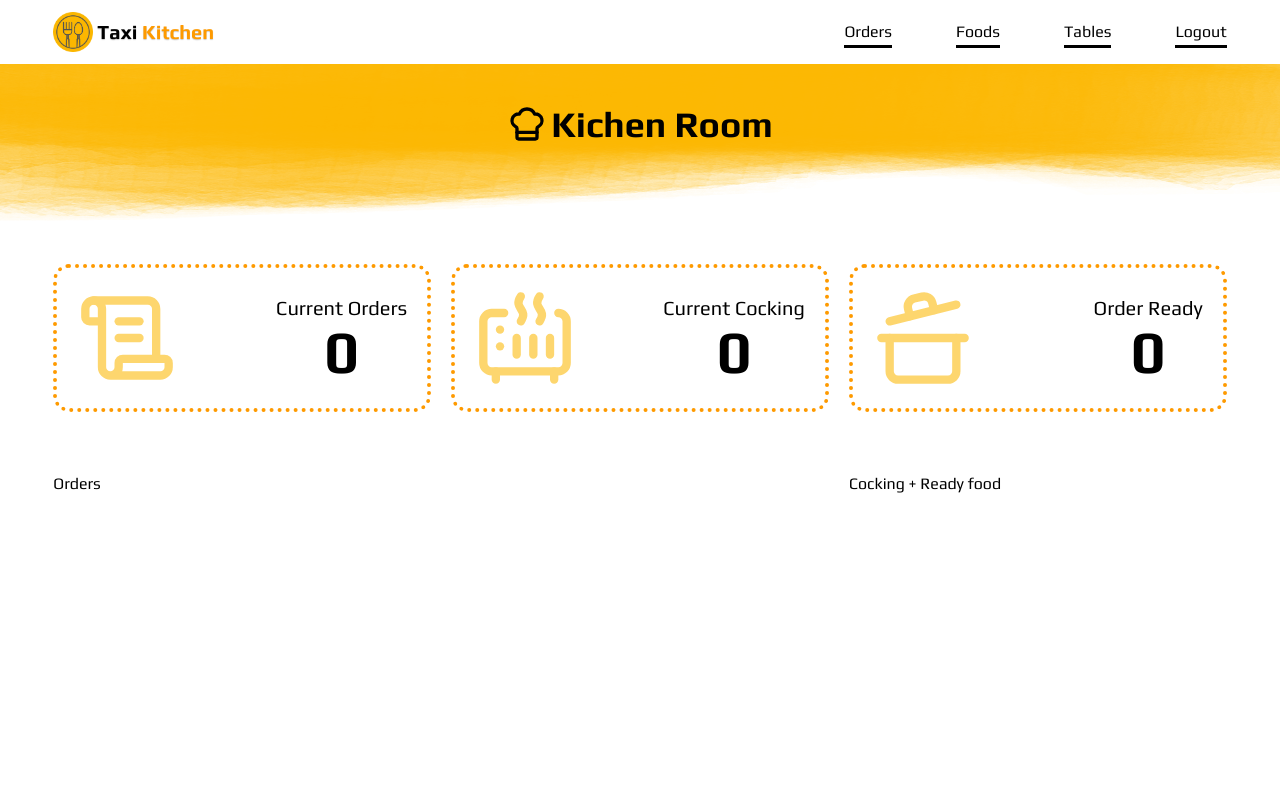
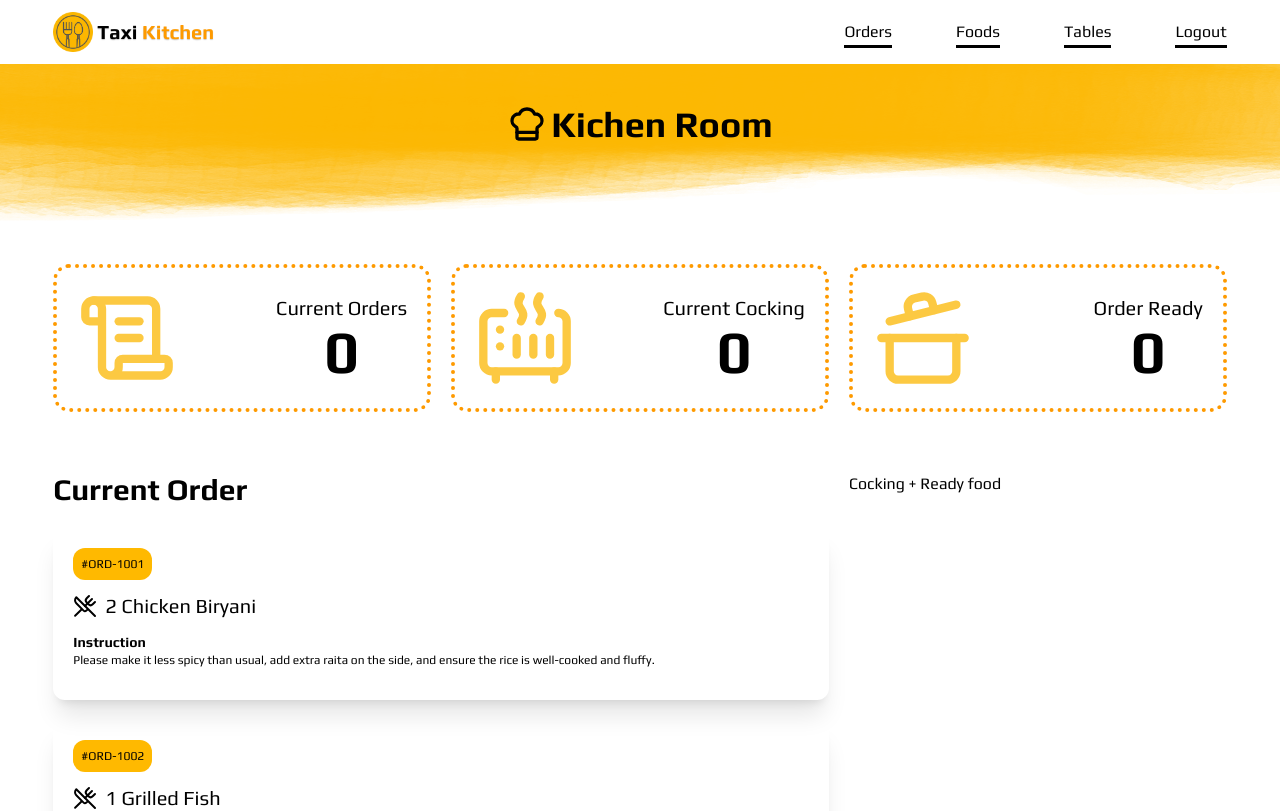
Before and after one commit to jahiddeveloper/Taxi-Kichen, a React (Vite) app: page / in a window 1280 px wide. Shown: the top 811 px of the page. Built offline with nearby package versions, Linux system fonts and the light colour scheme.

Commit message:
Card loading and showing is compleat

```diff
--- /dev/null
+++ b/src/Component/Cards/OrderCard.jsx
@@ -0,0 +1,31 @@
+import { UtensilsCrossed } from "lucide-react";
+
+const OrderCard = ({ order }) => {
+  return (
+    <div className="p-5 rounded-xl shadow-xl relative space-y-3">
+      {/* Order Number */}
+      <p className="text-xs bg-amber-400 p-2 inline-block rounded-xl">
+        #{order.order_no}
+      </p>
+
+      {/* Order Title */}
+      <h2 className="text-xl flex items-center gap-2">
+        <UtensilsCrossed />
+        {order.quantity} {order.order_title}
+      </h2>
+
+      {/* Special Instruction */}
+      <div className="mt-3 text-xs">
+        <h4 className="text-primary font-bold text-sm">Instruction</h4>
+        <p>{order.special_instruction}</p>
+      </div>
+
+      {/* Table Number Badge */}
+      <div className="absolute right-2 top-2 w-10 h-10 flex justify-center items-center bg-primary rounded-full opacity-30 text-white">
+        {order.table_no}
+      </div>
+    </div>
+  );
+};
+
+export default OrderCard;
--- a/src/Component/OrderContainer.jsx
+++ b/src/Component/OrderContainer.jsx
@@ -1,5 +1,6 @@
 import React, { use } from "react";
 import States from "./States";
+import OrderCard from "./Cards/OrderCard";
 
 const OrderContainer = ({ loadOrder }) => {
   let order = use(loadOrder);
@@ -9,7 +10,14 @@
       <States></States>
 
       <section className="w-11/12 mx-auto py-5 grid grid-cols-1 lg:grid-cols-12 gap-5">
-        <div className="col-span-8">Orders</div>
+        <div className="col-span-8">
+          <h2 className="font-bold text-3xl">Current Order</h2>
+          <div className="space-y-5 mt-5">
+            {order.map((item) => (
+              <OrderCard key={item.id} order={item}></OrderCard>
+            ))}
+          </div>
+        </div>
 
         <div className="col-span-4">Cocking + Ready food</div>
       </section>
```
